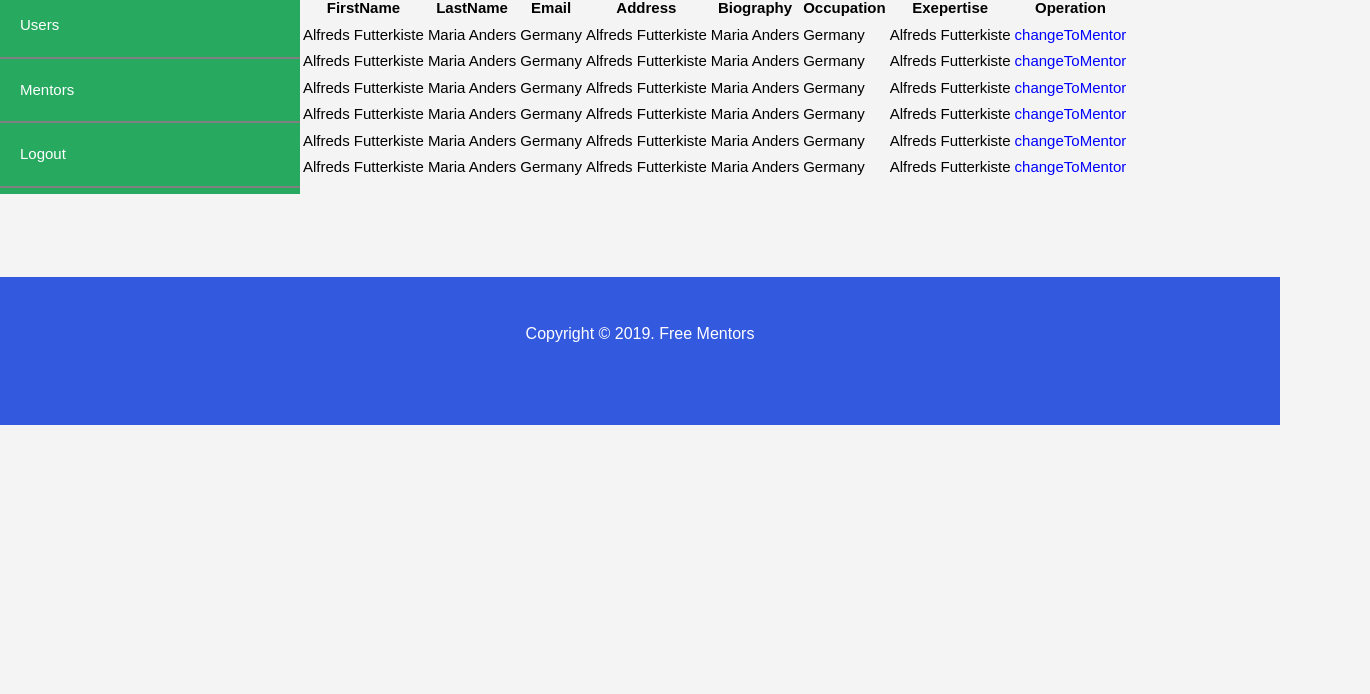
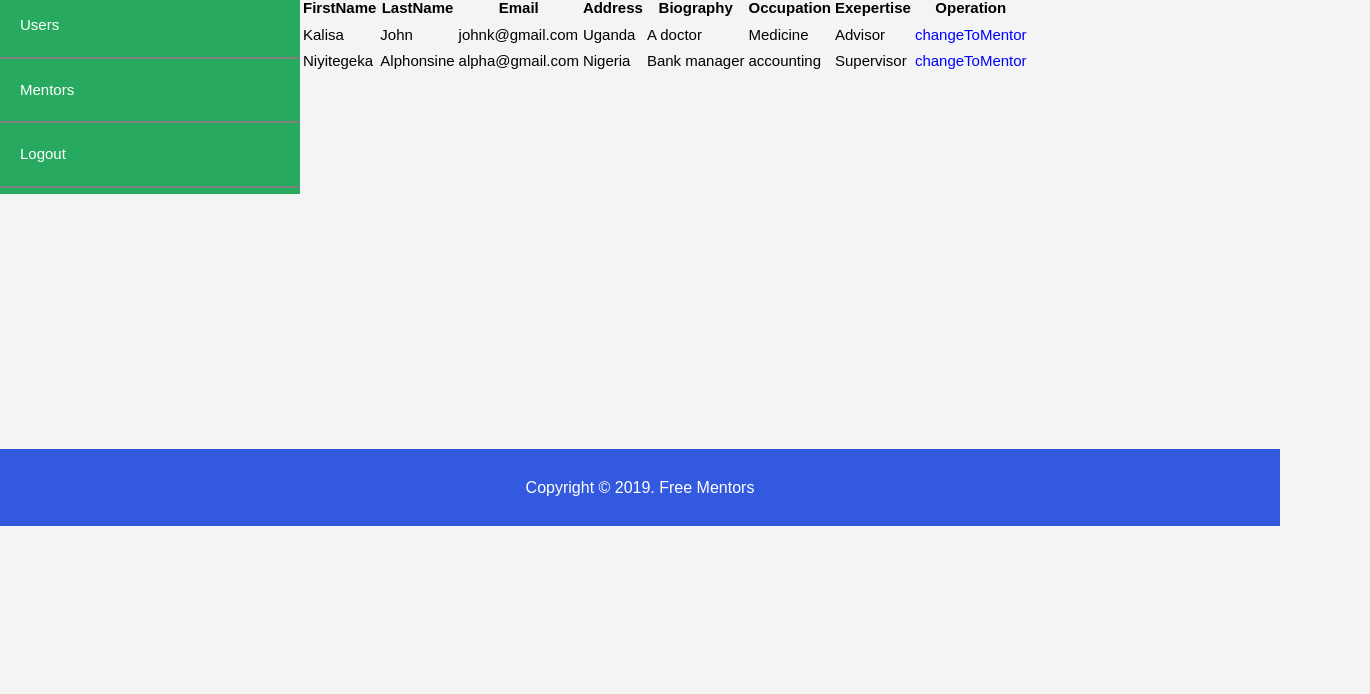
Before and after one commit to ruhimbazabertin/FreeMentor, a website: page UI/pages/admin_dashboard.html in a window 1280 px wide. Shown: the part 106-800 px from the top of the page, 1370 px wide, since content can reach past the window. Drawn offline with Linux system fonts and the light colour scheme.

Commit message:
fixing user interface

```diff
--- a/UI/css/style.css
+++ b/UI/css/style.css
@@ -30,7 +30,7 @@ background: #3359df;
 color: #ffffff;
 padding-top: 30px;
 min-height: 70px;
-width: 107%;
+width: 100%;
 }
 @media only screen and (max-width: 320px) {
   header{
@@ -90,6 +90,14 @@ header a:hover{
     color: #ffaf30;
     /* font-weight: bold; */
 }
+/* css for login and registration*/
+.fo{
+  border:1px solid red;
+  width: 50%;
+  margin-left: 30%;
+   color: black
+}
+/* end ofcss for login and registration*/
 
 
 /* showcase*/
@@ -138,12 +146,10 @@ margin-left: -15%;
 }
 
 footer{
-    padding: 20px;
-    top: 100px;
+    padding: 10px;
     color: #ffffff;
     background-color: #3359df;
     text-align: center;
-
 }
 
 /*End of css for index page */
@@ -229,7 +235,7 @@ ul li:hover {
     text-align: right;
 }
 footer{
-    margin-top: 95px;
+    margin-top: 152px;
 }
 @media only screen and (max-width: 375px) {
   footer{
@@ -315,10 +321,8 @@ footer{
   }
   p {
     font-size: 16px;
-    line-height: 2px;
-    margin-bottom: 70px;
+    line-height: 25px;
     color: #666;
-    padding-top: 20px;
   }
 
 
@@ -352,11 +356,14 @@ footer{
 .request a{
     text-decoration: none;
     color: white;
+    font-size: 15px;
+
 
 }
 
 .request{
     margin-top: -8%;
+
 }
 
 
@@ -432,3 +439,6 @@ footer{
   }
 
   /*end of css for user's table */
+.admin-footer {
+  margin-top: 29%;
+}
--- a/UI/pages/admin_dashboard.html
+++ b/UI/pages/admin_dashboard.html
@@ -43,68 +43,29 @@
                     <th>Operation</th>
                   </tr>
                   <tr>
-                    <td>Alfreds Futterkiste</td>
-                    <td>Maria Anders</td>
-                    <td>Germany</td>
-                    <td>Alfreds Futterkiste</td>
-                    <td>Maria Anders</td>
-                    <td>Germany</td>
-                    <td>Alfreds Futterkiste</td>
+                    <td>Kalisa</td>
+                    <td>John</td>
+                    <td>johnk@gmail.com</td>
+                    <td>Uganda</td>
+                    <td>A doctor</td>
+                    <td>Medicine</td>
+                    <td>Advisor</td>
                     <td><a href="" style="text-decoration: none;color:blue">changeToMentor</a></td>
                   </tr>
                   <tr>
-                        <td>Alfreds Futterkiste</td>
-                        <td>Maria Anders</td>
-                        <td>Germany</td>
-                        <td>Alfreds Futterkiste</td>
-                        <td>Maria Anders</td>
-                        <td>Germany</td>
-                        <td>Alfreds Futterkiste</td>
+                        <td>Niyitegeka</td>
+                        <td>Alphonsine</td>
+                        <td>alpha@gmail.com</td>
+                        <td>Nigeria</td>
+                        <td>Bank manager</td>
+                        <td>accounting</td>
+                        <td>Supervisor</td>
                         <td><a href="" style="text-decoration: none;color:blue">changeToMentor</a></td>
                       </tr>
                       <tr>
-                            <td>Alfreds Futterkiste</td>
-                            <td>Maria Anders</td>
-                            <td>Germany</td>
-                            <td>Alfreds Futterkiste</td>
-                            <td>Maria Anders</td>
-                            <td>Germany</td>
-                            <td>Alfreds Futterkiste</td>
-                            <td><a href="" style="text-decoration: none;color:blue">changeToMentor</a></td>
-                          </tr>
-                          <tr>
-                                <td>Alfreds Futterkiste</td>
-                                <td>Maria Anders</td>
-                                <td>Germany</td>
-                                <td>Alfreds Futterkiste</td>
-                                <td>Maria Anders</td>
-                                <td>Germany</td>
-                                <td>Alfreds Futterkiste</td>
-                                <td><a href="" style="text-decoration: none;color:blue">changeToMentor</a></td>
-                              </tr>
-                              <tr>
-                                    <td>Alfreds Futterkiste</td>
-                                    <td>Maria Anders</td>
-                                    <td>Germany</td>
-                                    <td>Alfreds Futterkiste</td>
-                                    <td>Maria Anders</td>
-                                    <td>Germany</td>
-                                    <td>Alfreds Futterkiste</td>
-                                    <td><a href="" style="text-decoration: none;color:blue">changeToMentor</a></td>
-                                  </tr>
-                                  <tr>
-                                        <td>Alfreds Futterkiste</td>
-                                        <td>Maria Anders</td>
-                                        <td>Germany</td>
-                                        <td>Alfreds Futterkiste</td>
-                                        <td>Maria Anders</td>
-                                        <td>Germany</td>
-                                        <td>Alfreds Futterkiste</td>
-                                        <td><a href="" style="text-decoration: none;color:blue">changeToMentor</a></td>
-                                      </tr>
                 </table>
        </section>
-        <footer>
+        <footer class="admin-footer">
           <p style="color: white"> Copyright &copy; 2019. Free Mentors</p>
             </footer>
 </body>
```
Also changed, not shown: UI/index.html (+1 -1 lines), UI/js/auth.js (+10 -10 lines), UI/pages/login.html (+8 -7 lines), UI/pages/mentor.html (+2 -2 lines), UI/pages/mentor_dashboard.html (+15 -50 lines), UI/pages/mentorshipRequest.html (+3 -3 lines), UI/pages/registration.html (+3 -2 lines), UI/pages/viewMentor.html (+2 -2 lines).
